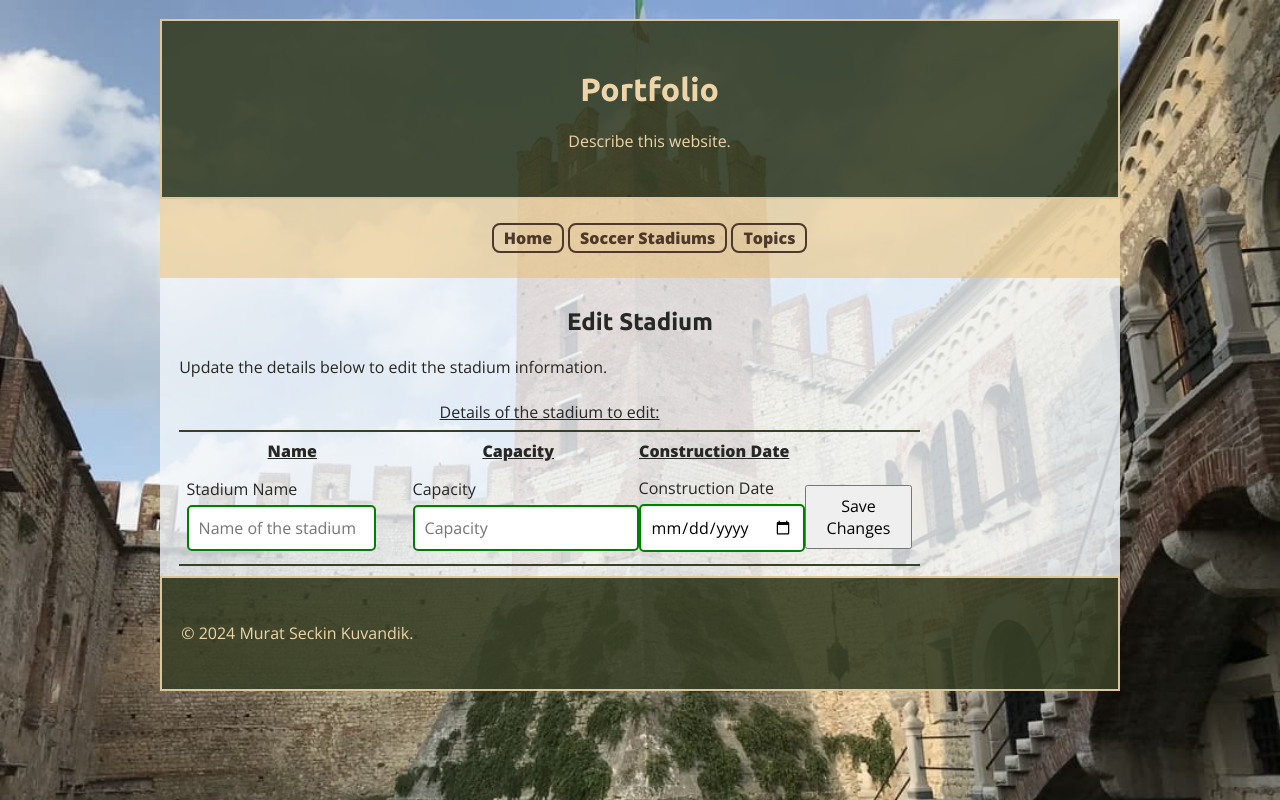
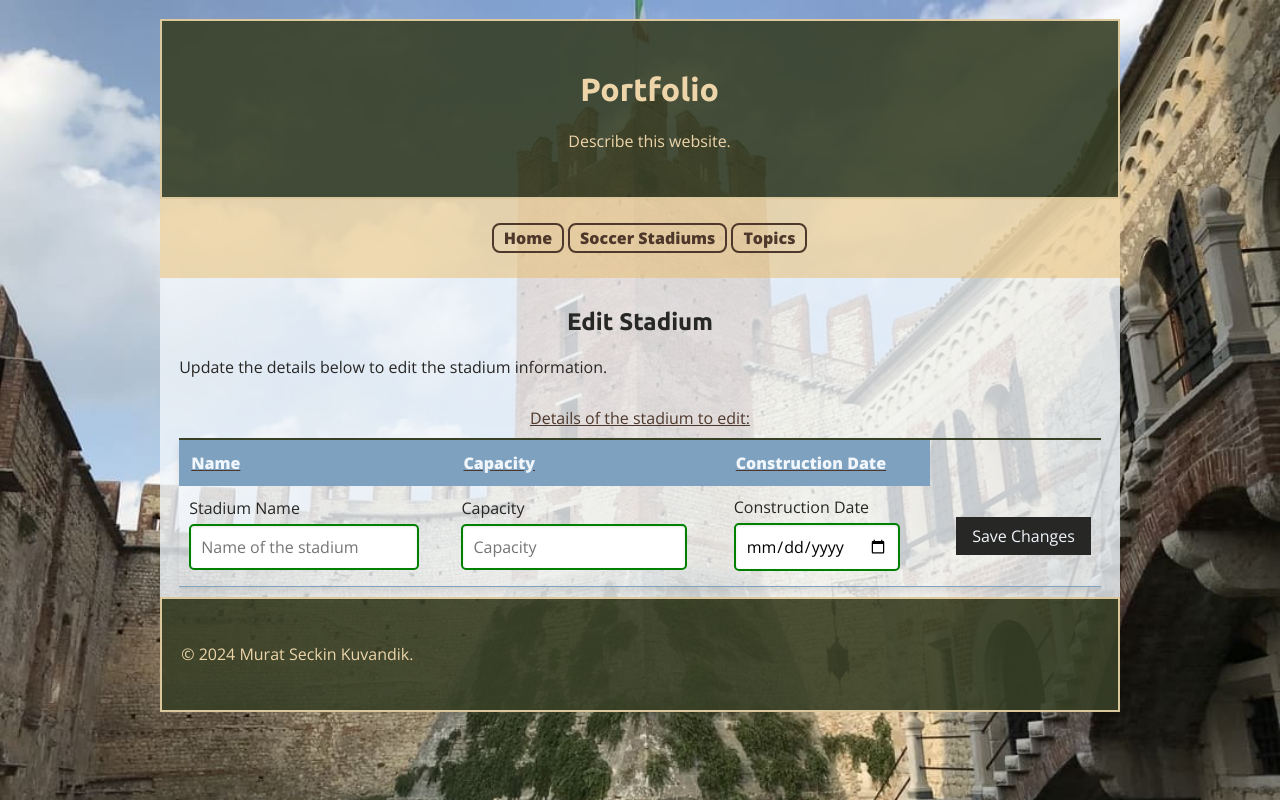
Before and after one commit to seck87/cs290-portfolio, a React (Create React App) app in the folder frontend/: page /update in a window 1280 px wide. Built offline with nearby package versions, Linux system fonts and the light colour scheme.

Commit message:
Fix table format for stadiums

```diff
--- a/frontend/src/App.css
+++ b/frontend/src/App.css
@@ -497,6 +497,46 @@
   .gradient {}
   .shape {}
 
+
+  /*  ----- Stadiums table -----  */
+
+  #stadiums {
+    width: 100%;
+    border-collapse: collapse;
+    margin-top: 20px;
+    box-shadow: 0 4px 8px rgba(0,0,0,0.1);
+    color: var(--darkBrick);
+  }
+
+  #stadiums th {
+    background-color: var(--darkSky);
+    color: var(--cloud);
+    text-align: left;
+    padding: 12px;
+  }
+
+  #stadiums td {
+    padding: 10px;
+    border-bottom: 1px solid var(--darkSky);
+  }
+
+  #stadiums tr:nth-child(even) {
+    background-color: var(--cloudTransparent);
+  }
+
+  #stadiums button {
+    background-color: var(--rustyDoor);
+    color: var(--cloud);
+    border: none;
+    padding: 8px 16px;
+    cursor: pointer;
+    border-radius:
+  }
+
+  #stadiums button:hover {
+    background-color: var(--darkBrick);
+  }
+
   @keyframes App-logo {}
 
   /*   ===== TABLET  media query overrides mobile styles ===== */
--- a/frontend/src/components/StadiumList.js
+++ b/frontend/src/components/StadiumList.js
@@ -7,7 +7,7 @@ import Stadium from './Stadium';
 function StadiumList({ stadiums, onDelete, onEdit }) {
     return (
         <table id="stadiums">
-            <caption>Add and Edit Stadiums</caption>
+            <caption>Stadiums</caption>
             <thead>
                 <tr>
                     <th>Name</th>
```
